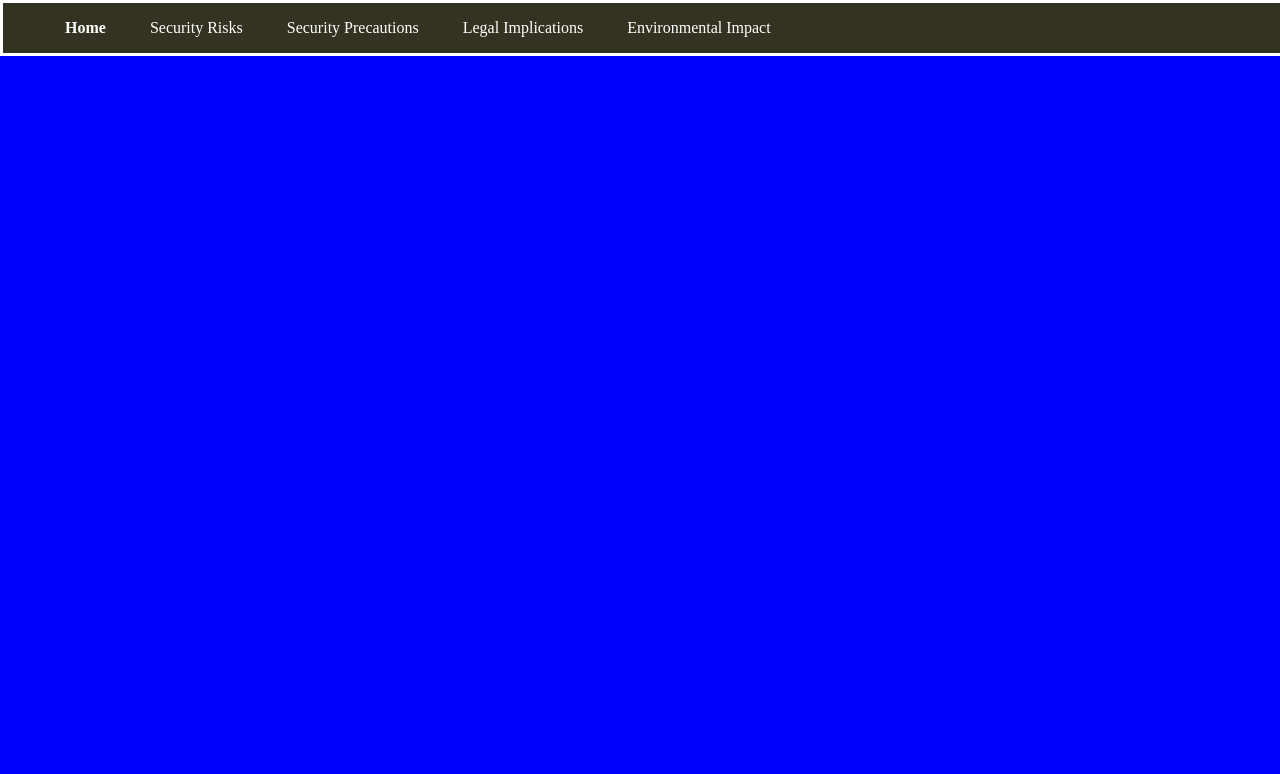
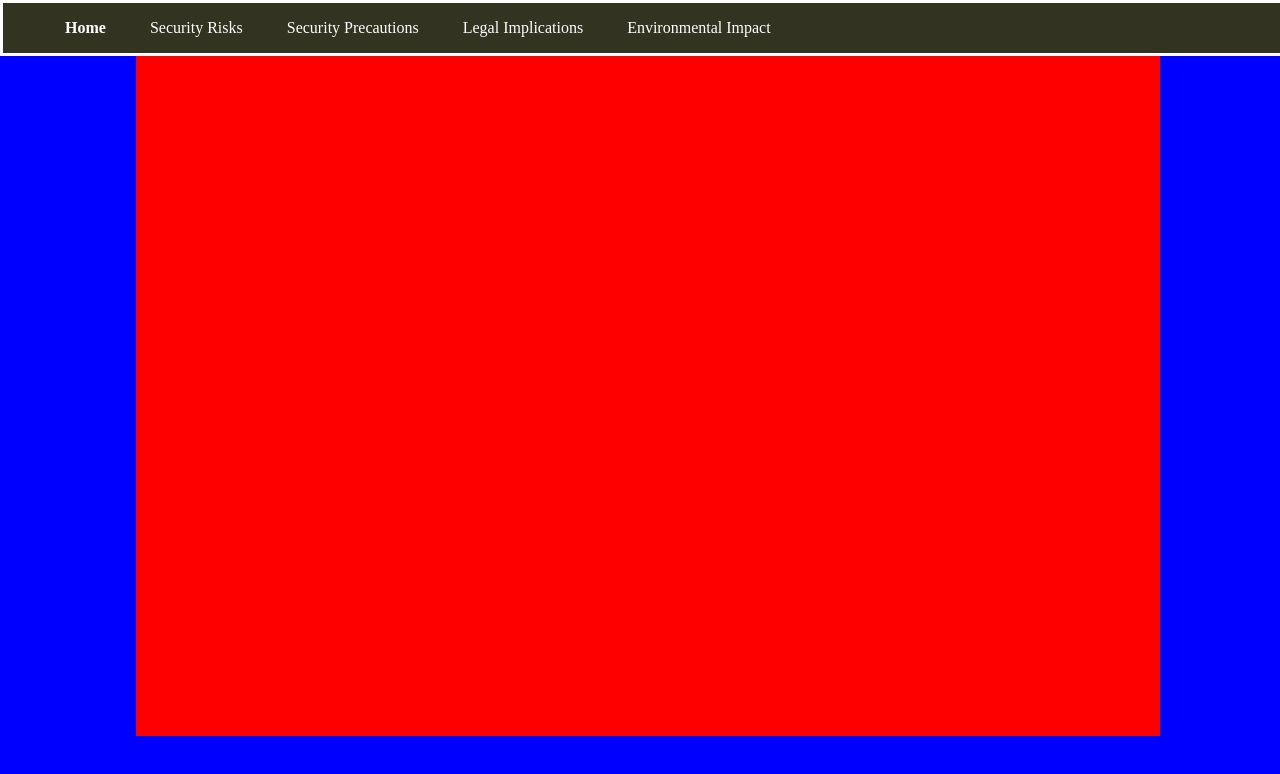
Before and after one commit to print1hello1world/Computer_Networks, a plain HTML site: page index.html in a window 1280 px wide. Drawn offline with Linux system fonts and the light colour scheme.

Commit message:
Update index.html

```diff
--- a/index.html
+++ b/index.html
@@ -3,13 +3,10 @@
 <head>
   <meta charset="utf-8">
   <meta name="viewport" content="width=device-width">
-  <title>Computer Networks</title>
+  <title>Computer Networks - home</title>
   <link rel="stylesheet" href="style.css">
 </head>
-
 <body>
-
-
   <nav>
     <ul>
       <li><strong><a>Home</a></strong></li>
@@ -19,7 +16,8 @@
       <li><a href="">Environmental Impact</a></li>
     </ul>
   </nav>
-
-
+  <main>
+    <p>Testing</p>
+  </main>
 </body>
 </html>
```
